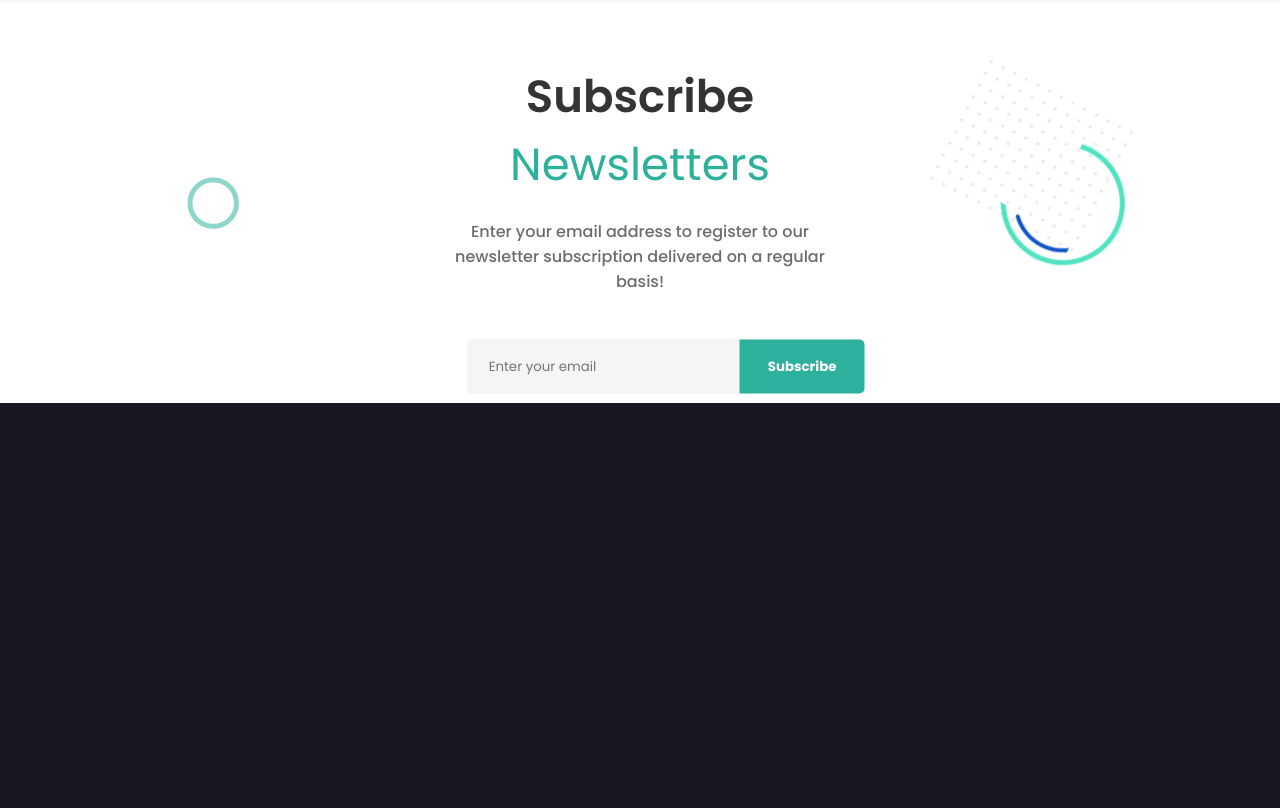
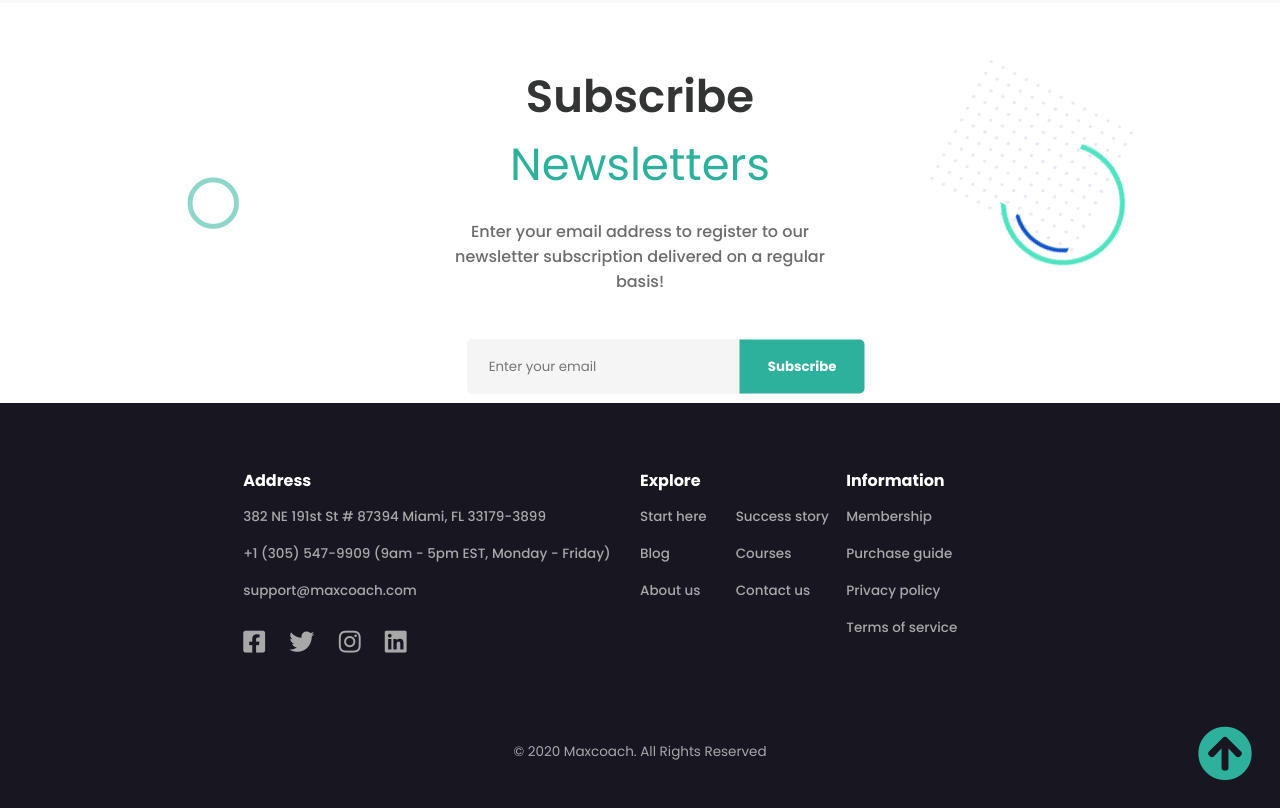
Before and after one commit to Pharnassus/proj-html-vuejs, a website: page index.html in a window 1280 px wide. Shown: the part 6477-7285 px from the top of the page. Drawn offline with nearby package versions, Linux system fonts and the light colour scheme.

Commit message:
html/css completato

```diff
--- a/index.html
+++ b/index.html
@@ -429,7 +429,48 @@
 
       <!-- info_link -->
       <section class="info_link">
+        <div class="back_to_top">
+          <a href="#"><i class="fas fa-arrow-circle-up"></i></a>
+        </div>
+        <div class="wrapper_link clearfix">
+          <div class="address">
+            <h4>Address</h4>
+            <ul>
+              <li>382 NE 191st St # 87394 Miami, FL 33179-3899</li>
+              <li>+1 (305) 547-9909 (9am - 5pm EST, Monday - Friday)</li>
+              <li><a href="#">support@maxcoach.com</a></li>
+            </ul>
+            <div class="social_icon">
+              <a href="#"><i class="fab fa-facebook-square"></i></a>
+              <a href="#"><i class="fab fa-twitter"></i></a>
+              <a href="#"><i class="fab fa-instagram"></i></a>
+              <a href="#"><i class="fab fa-linkedin"></i></a>
+            </div>
+          </div>
 
+          <div class="explore">
+            <h4>Explore</h4>
+            <ul>
+              <li><a href="#">Start here</a></li>
+              <li><a href="#">Success story</a></li>
+              <li><a href="#">Blog</a></li>
+              <li><a href="#">Courses</a></li>
+              <li><a href="#">About us</a></li>
+              <li><a href="#">Contact us</a></li>
+            </ul>
+          </div>
+
+          <div class="information">
+            <h4>Information</h4>
+            <ul>
+              <li><a href="#">Membership</a></li>
+              <li><a href="#">Purchase guide</a></li>
+              <li><a href="#">Privacy policy</a></li>
+              <li><a href="#">Terms of service</a></li>
+            </ul>
+          </div>
+        </div>
+        <p>© 2020 Maxcoach. All Rights Reserved</p>
       </section>
       <!-- /info_link -->
     </footer>
--- a/src/partials/_footer.scss
+++ b/src/partials/_footer.scss
@@ -103,5 +103,78 @@ footer{
     background: #171621;
     width: 100%;
     height: 405px;
+    position: relative;
+
+    .back_to_top{
+      position: absolute;
+      bottom: 0;
+      right: 0;
+      transform: translate(-50%, -50%);
+      i{
+        font-size: 55px;
+        color: #2DB19C;
+      }
+    }
+    .wrapper_link{
+      width: 62%;
+      height: 80%;
+      margin: 0 auto;
+      padding-top: 65px;
+      text-align: left;
+      h4{
+        color: white;
+        margin-bottom: 5px;
+      }
+      li{
+        color: #A8A8A9;
+        font-size: 13.5px;
+        font-weight: 500;
+        line-height: 37px;
+      }
+      a{
+        color: #A8A8A9;
+        &:hover{
+          color: #2DB19C;
+        }
+      }
+
+      .address{
+        width: 50%;
+        height: 100%;
+        float: left;
+        .social_icon{
+          margin-top: 20px;
+          a{
+            margin-right: 20px;
+            i{
+              font-size: 25px;
+            }
+          }
+        }
+      }
+      .explore{
+        width: 26%;
+        height: 100%;
+        float: left;
+        padding-right: 15px;
+        ul{
+          display: flex;
+          flex-wrap: wrap;
+          li{
+            width: 50%;
+          }
+        }
+      }
+      .information{
+        width: 24%;
+        height: 100%;
+        float: left;
+      }
+    }
+    p{
+      color: #A8A8A9;
+      font-size: 13.5px;
+      margin-top: 15px;
+    }
   }
 }
--- a/webpack.mix.js
+++ b/webpack.mix.js
@@ -1,3 +1,5 @@
 let mix = require('laravel-mix');
 
-mix.sass('src/app.scss', 'css');
+mix.sass('src/app.scss', 'css').options({
+    processCssUrls: false // questa opzione fa in modo da non modificare i percorsi delle immagini
+});
```
Also changed, not shown: css/app.css.
